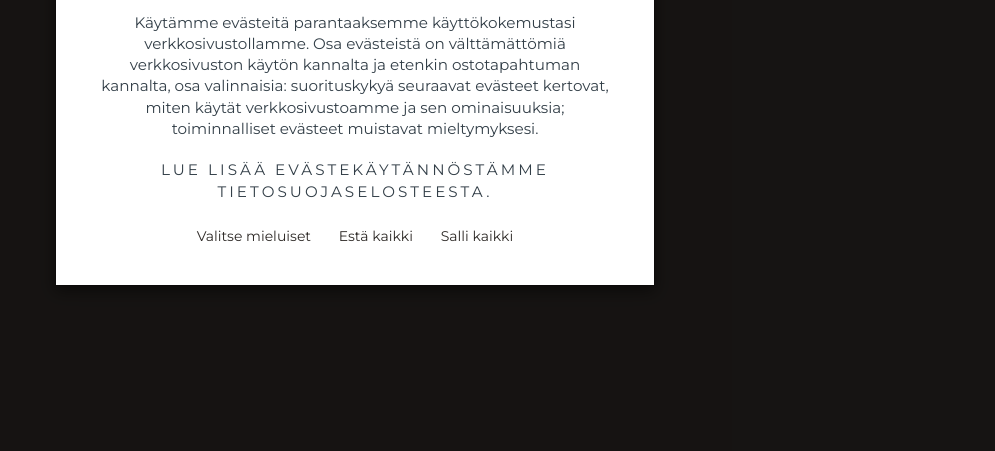
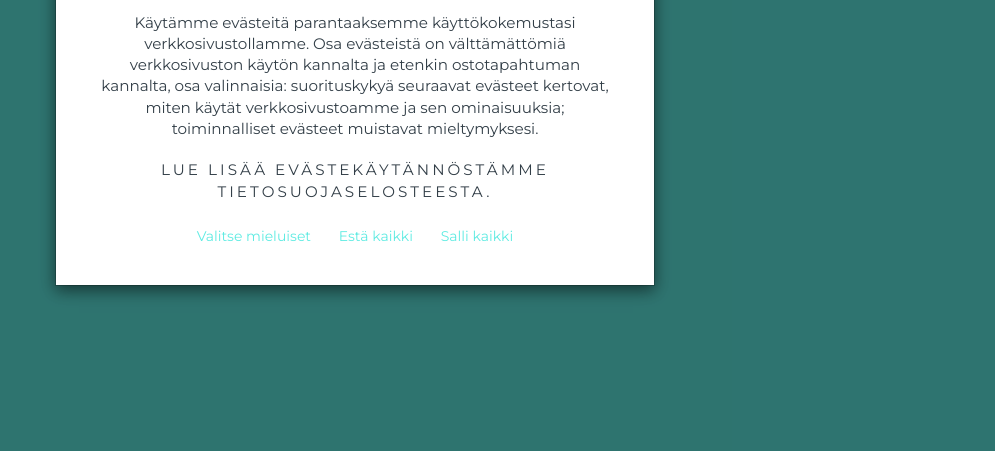
Before and after one commit to ottovilo/doable, a plain HTML site: page index.html in a window 1280 px wide. Shown: the part 223-674 px from the top of the page, without its empty margins (285-1280 px from the left). Drawn offline with nearby package versions, Linux system fonts and the light colour scheme.

Commit message:
Add files via upload

```diff
--- a/css/monolith.css
+++ b/css/monolith.css
@@ -9,12 +9,12 @@ Light color: light gray rgba(245,245,245,1); Light color to make odd and even mo
 :root {
 	--headerSpace:75px;
 	--primary-color: #FFF;
-	--dark-color: #2D2926;
+	--dark-color: #5eebe2; /*Uusi turkoosi*/
 	--dark-color-lighter: #696158;
 	--light-color: #f5f5f5;
         --highlight-color: #5eaeeb; /*Uusi taivaansininen*/
         --highlight-2-color: #;
-        --grey-color: #D0D3D4;
+        --grey-color: #ebe25e; /*Uusi keltainen*/
 	--paragraph-color: #333F48;
 }
 
```
